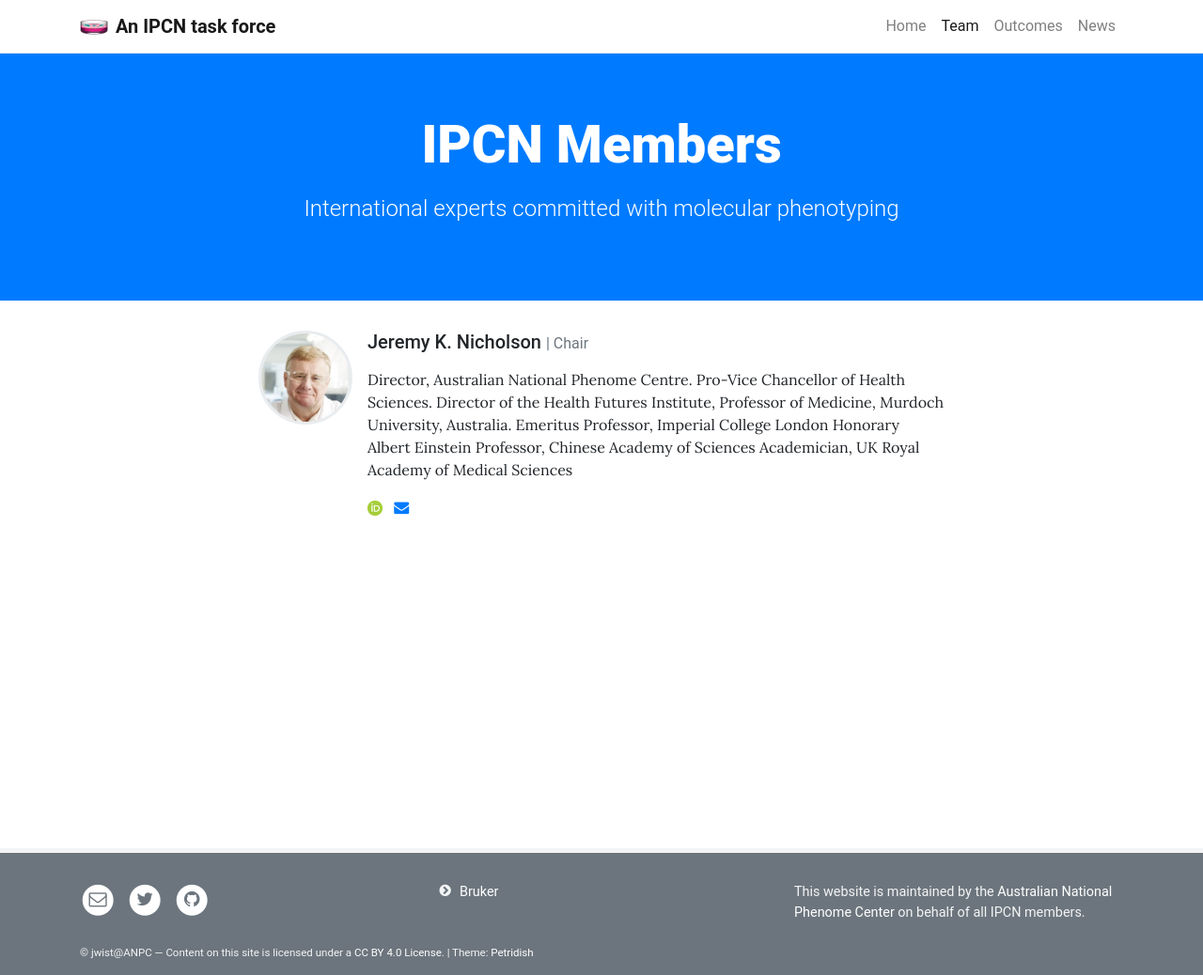
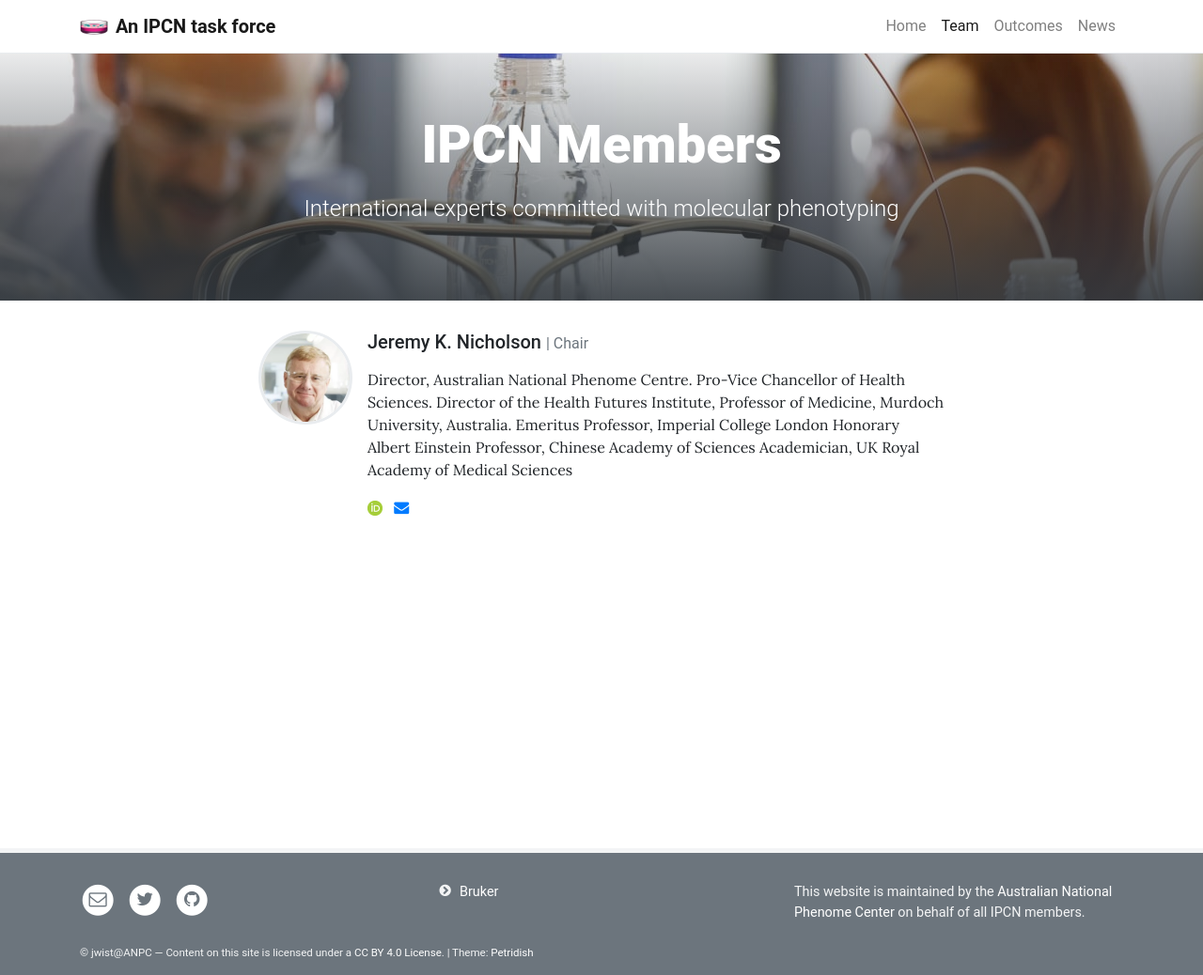
Before and after one commit to phenocare/IPCN, a Jekyll site: the page built from pages/team.md, in a window 1280 px wide. Shown: the whole page at 94% size. Built offline with Jekyll 4.4.1, drawn with Linux system fonts in a browser that asks for light colours.

Commit message:
Update img header

```diff
--- a/pages/team.md
+++ b/pages/team.md
@@ -2,5 +2,6 @@
 layout: team
 title: IPCN Members
 description: International experts committed with molecular phenotyping
+background: assets/img/IPCN_1.png
 permalink: /team/
 ---
```
Also changed, not shown: pages/archive.md (+1 -0 lines), assets/img/IPCN_1.png (added), assets/img/IPCN_2.png (added).
